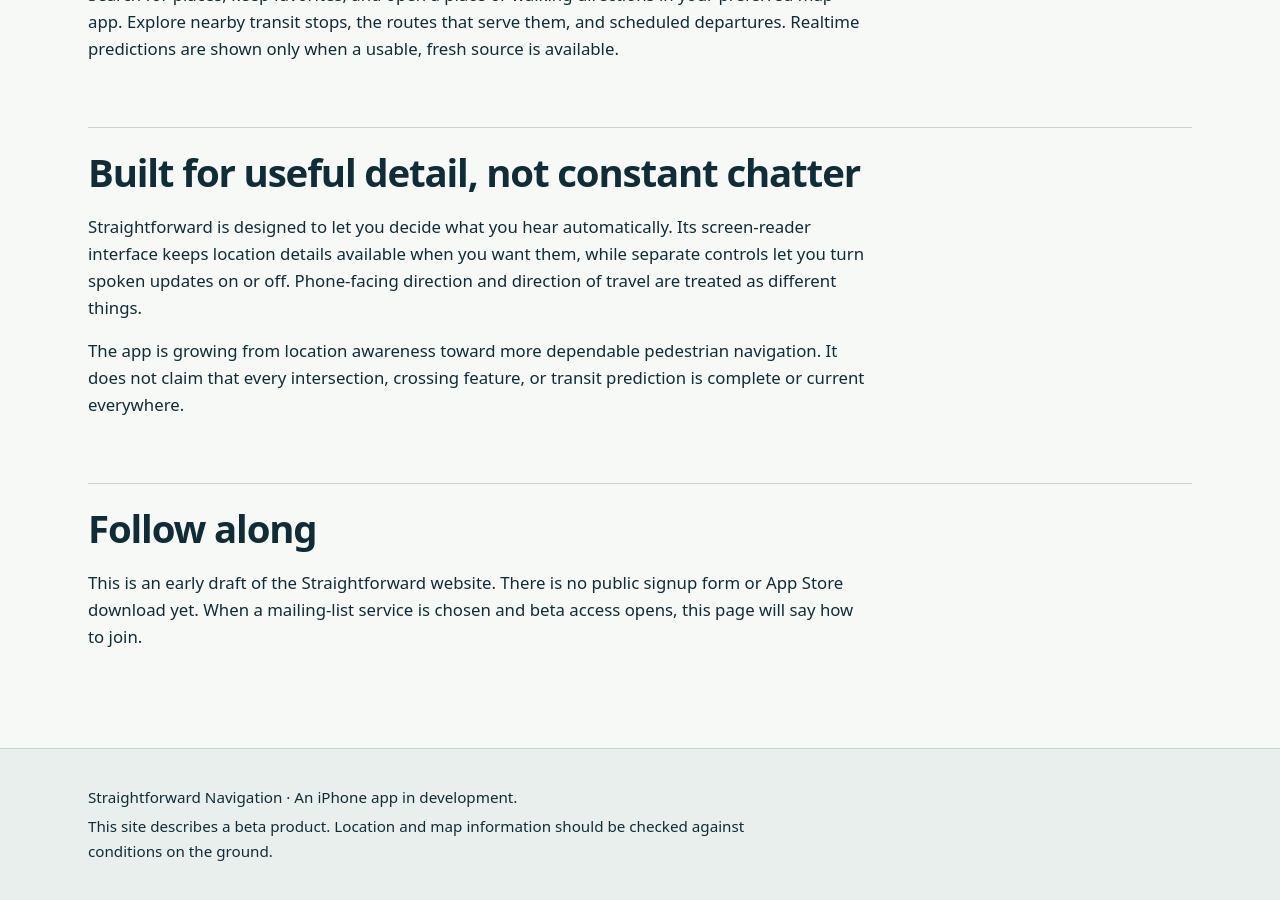
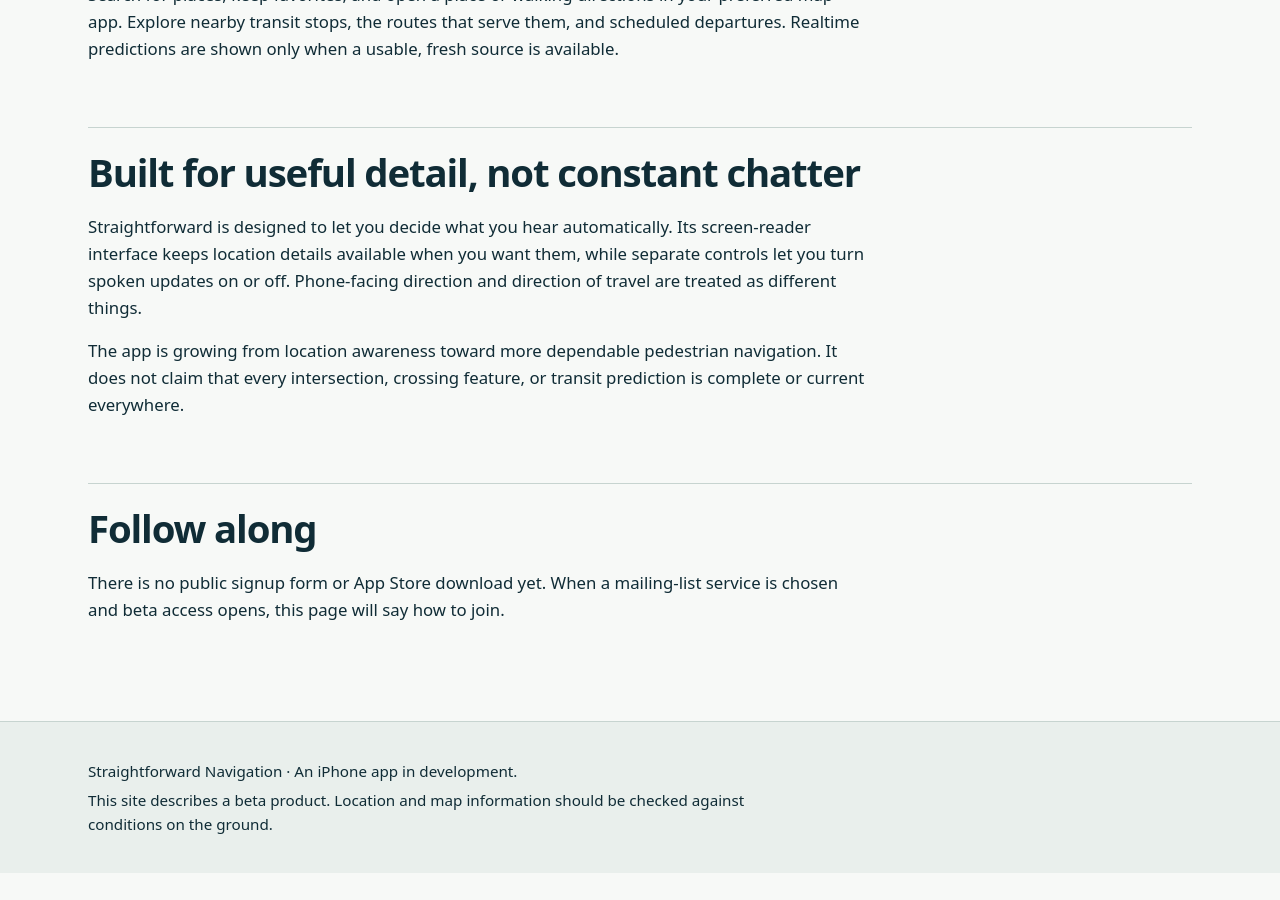
Before and after one commit to mforzano/straightforward-navigation-site, a Jekyll site: the page built from index.md, in a window 1280 px wide and 900 px high, scrolled down 1163 px. Built offline with Jekyll 4.4.1, drawn with Linux system fonts in a browser that asks for light colours; after the commit the page ends 2036 px from its top, so only the background shows below that.

Commit message:
Keep beta update copy ready for domain launch

```diff
--- a/index.md
+++ b/index.md
@@ -32,4 +32,4 @@ The app is growing from location awareness toward more dependable pedestrian nav
 
 <h2 id="updates">Follow along</h2>
 
-This is an early draft of the Straightforward website. There is no public signup form or App Store download yet. When a mailing-list service is chosen and beta access opens, this page will say how to join.
+There is no public signup form or App Store download yet. When a mailing-list service is chosen and beta access opens, this page will say how to join.
```
